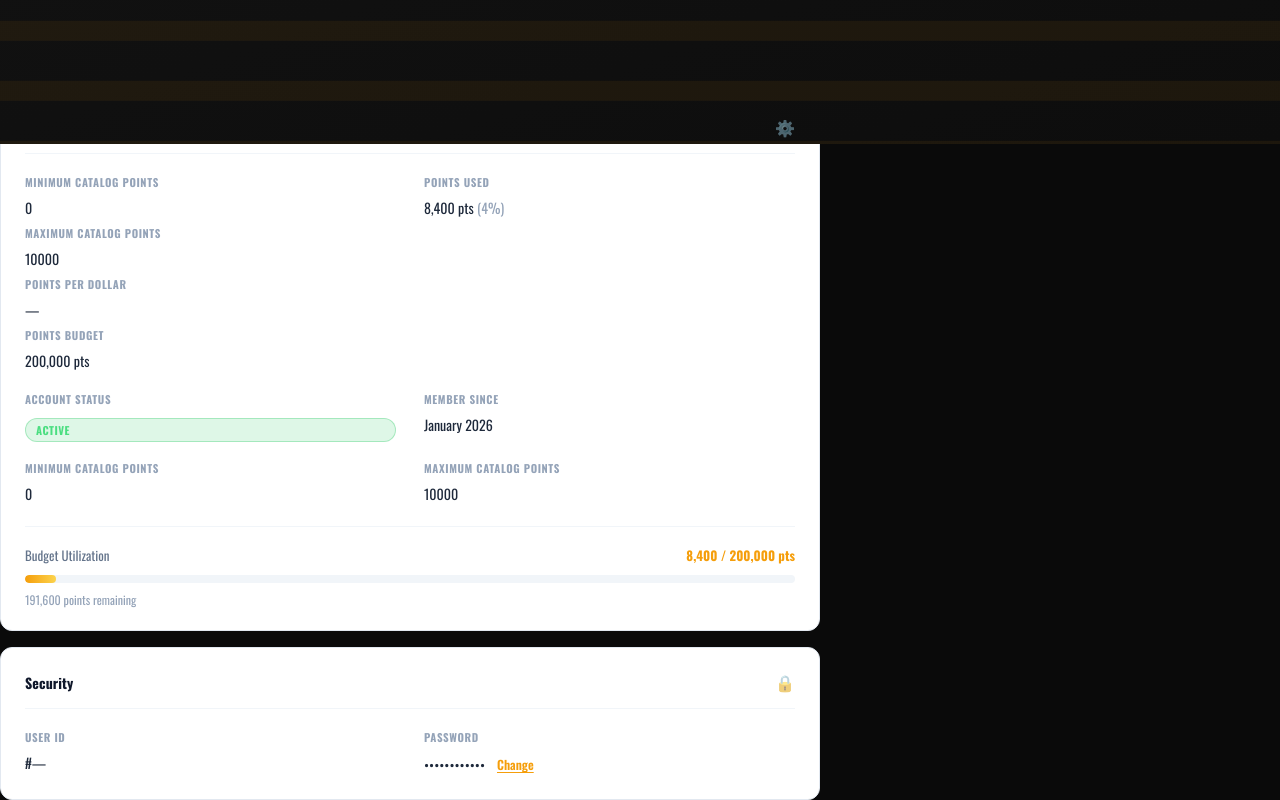
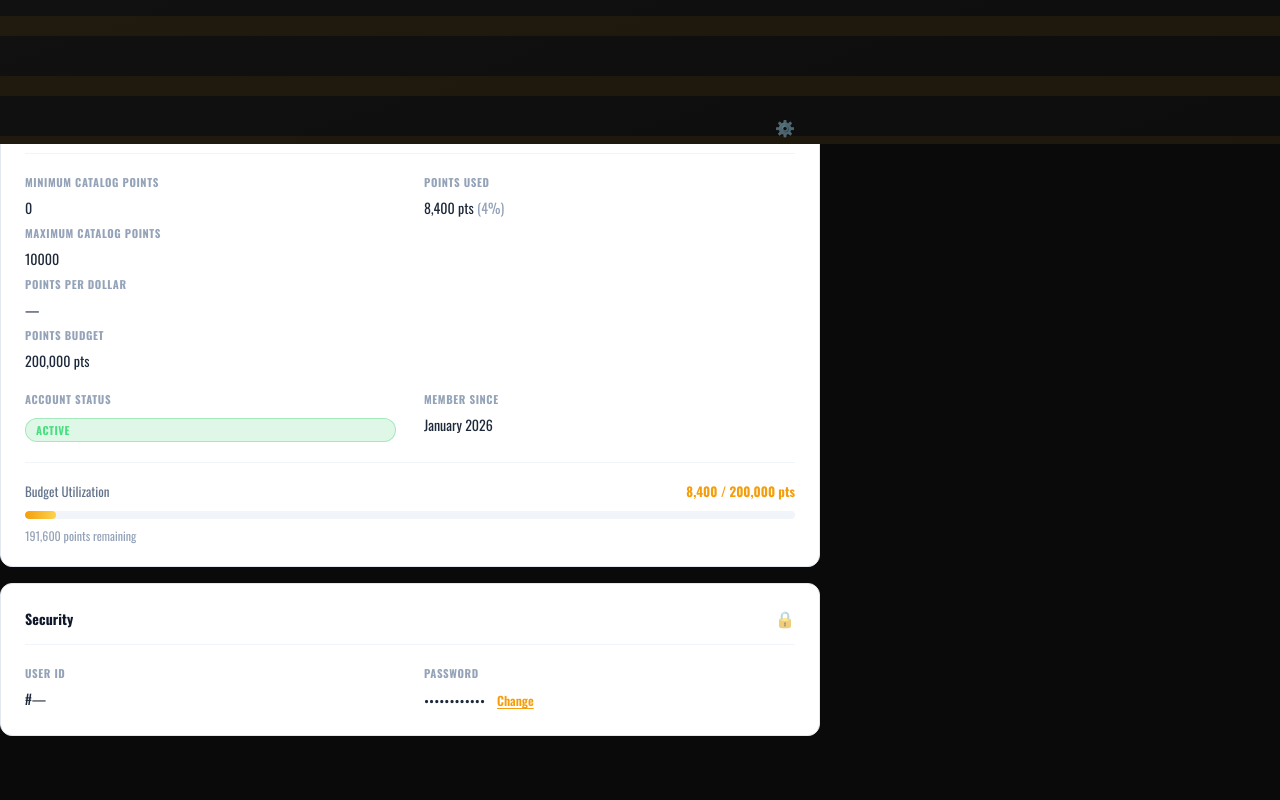
Before and after one commit to Bmccomiskey/S26-CPSC4910-Team05, a React (Create React App) app in the folder gpid05/frontend/: page /sponsor-profile in a window 1280 px wide. Shown: the part 656-1456 px from the top of the page. After the commit the page ends 1392 px from the top, so only its background shows below. Built offline with nearby package versions, Linux system fonts and the light colour scheme.

Commit message:
remove duplicate Min and Max Points

```diff
--- a/gpid05/frontend/src/sponsor-pages/SponsorProfile.jsx
+++ b/gpid05/frontend/src/sponsor-pages/SponsorProfile.jsx
@@ -220,21 +220,6 @@ export default function SponsorProfile({ user, applications = [], onConfigUpdate
               <label className="srp-field-label">Member Since</label>
               <p className="srp-field-value">January 2026</p>
             </div>
-
-            <Field
-            label="Minimum Catalog Points"
-            editing={editing}
-            value={profile.minPointCost}
-            onChange={v => set('minPointCost', v)}
-            type="number"
-            />
-            <Field
-            label="Maximum Catalog Points"
-            editing={editing}
-            value={profile.maxPointCost}
-            onChange={v => set('maxPointCost', v)}
-            type="number"
-            />
           </div>
 
           {/* Budget bar */}
```
